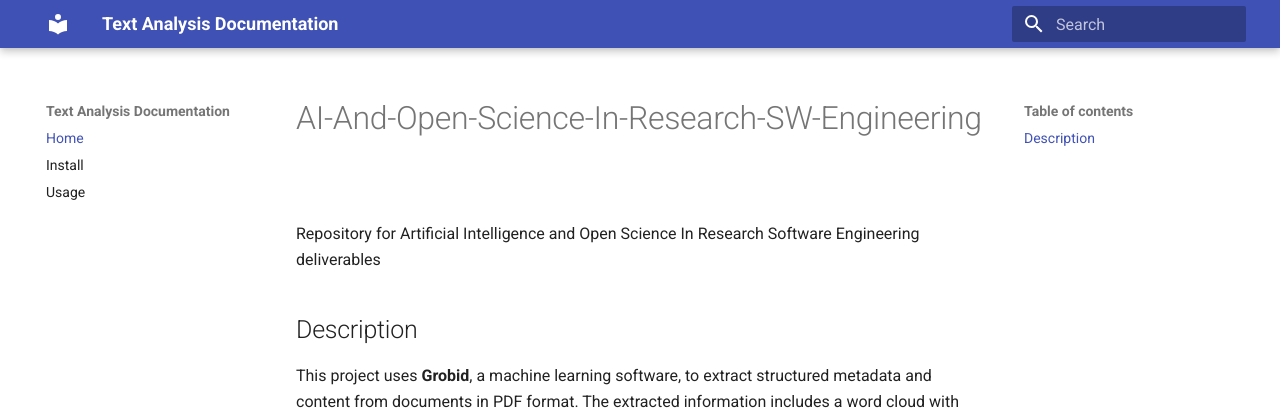
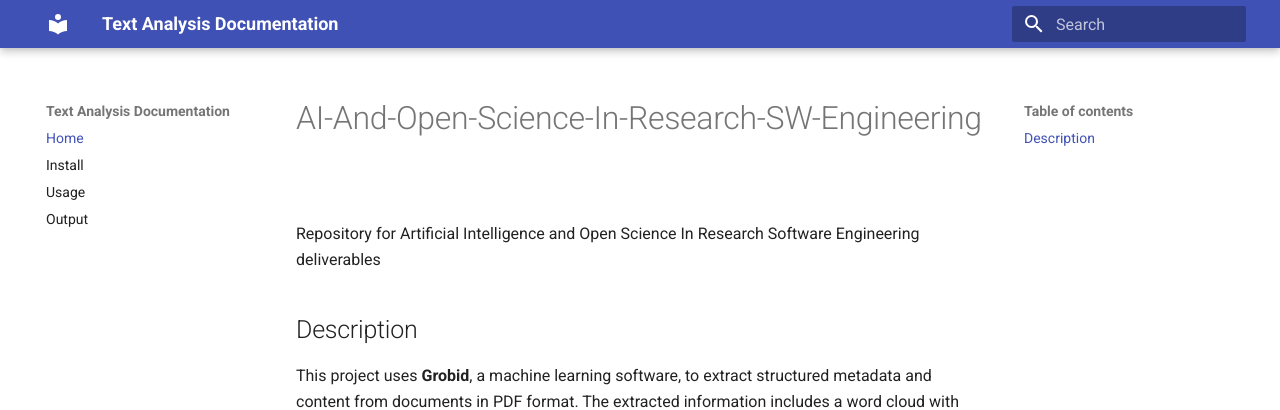
Before and after one commit to yiminzhou7/AI-And-Open-Science-In-Research-SW-Engineering, an MkDocs documentation site: the page built from docs/index.md, in a window 1280 px wide. Shown: the top 410 px of the page. Built offline with MkDocs 1.6.1 and Material for MkDocs 9.7.7, drawn with Linux system fonts in a browser that asks for light colours.

Commit message:
Update mkdocs.yml

```diff
--- a/mkdocs.yml
+++ b/mkdocs.yml
@@ -3,6 +3,7 @@ nav:
   - Home: index.md
   - Install: install.md
   - Usage: usage.md
+  - Output: output.md
 
 theme:
   name: material
```
